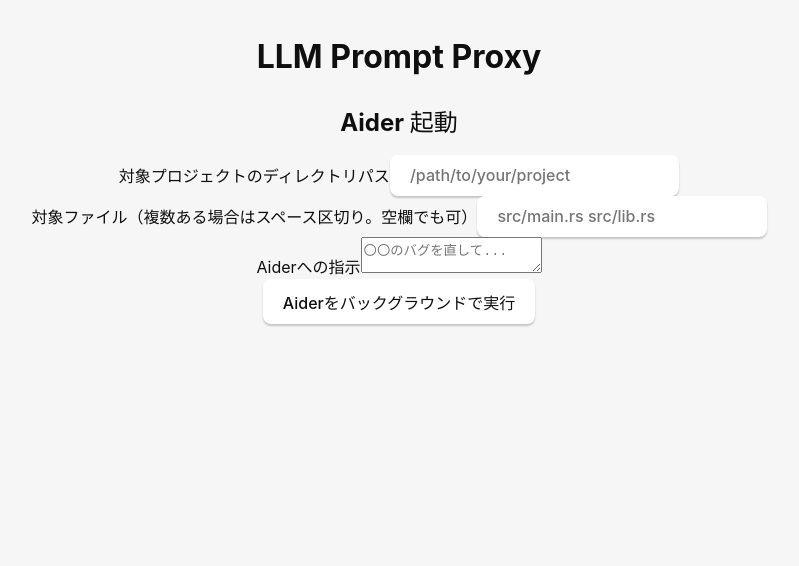
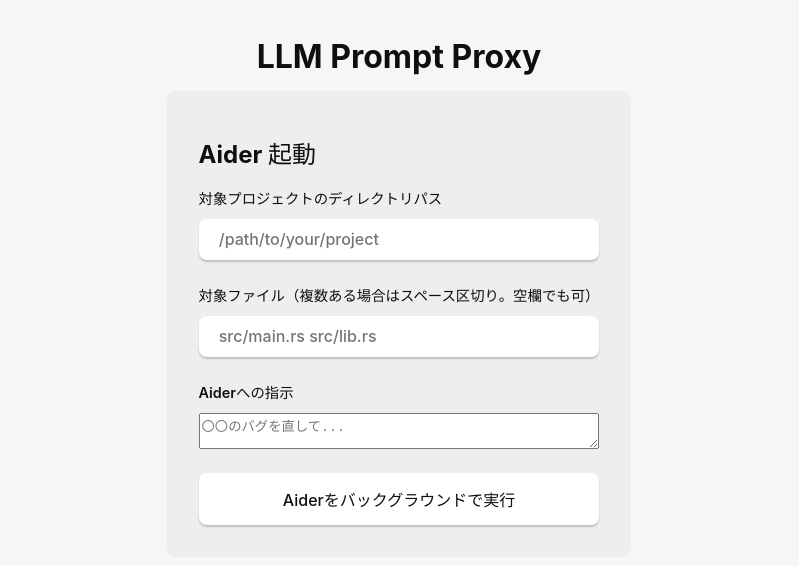
Before and after one commit to gotakugh/prompt-proxy, a React (Vite) app: page / in a window 1280 px wide. Shown: the top 566 px of the page, without its empty margins (241-1040 px from the left). Built offline with nearby package versions, Linux system fonts and the light colour scheme.

Commit message:
feat: Improve initial form UI with modern layout
Co-authored-by: aider (gemini/gemini-2.5-pro) <aider@aider.chat>

```diff
--- a/src/App.css
+++ b/src/App.css
@@ -119,6 +119,38 @@ button {
   padding-top: 2vh;
 }
 
+.init-container {
+  max-width: 600px;
+  margin: 0 auto;
+  padding: 2em;
+  text-align: left;
+  background-color: rgba(0, 0, 0, 0.03);
+  border-radius: 8px;
+}
+
+.init-container button {
+  width: 100%;
+  padding: 0.8em 1.2em;
+}
+
+.form-group {
+  display: flex;
+  flex-direction: column;
+  margin-bottom: 1.5em;
+  gap: 0.5em;
+}
+
+.form-group label {
+  font-size: 0.9em;
+  font-weight: 600;
+}
+
+.form-group input,
+.form-group textarea {
+  width: 100%;
+  box-sizing: border-box;
+}
+
 .idle-container, .pending-container {
   width: 100%;
   max-width: 800px;
@@ -194,7 +226,7 @@ button {
 }
 
 @media (prefers-color-scheme: dark) {
-  .info-box, .response-box {
+  .init-container, .info-box, .response-box {
     background-color: rgba(255, 255, 255, 0.05);
   }
   .info-box code {
```
